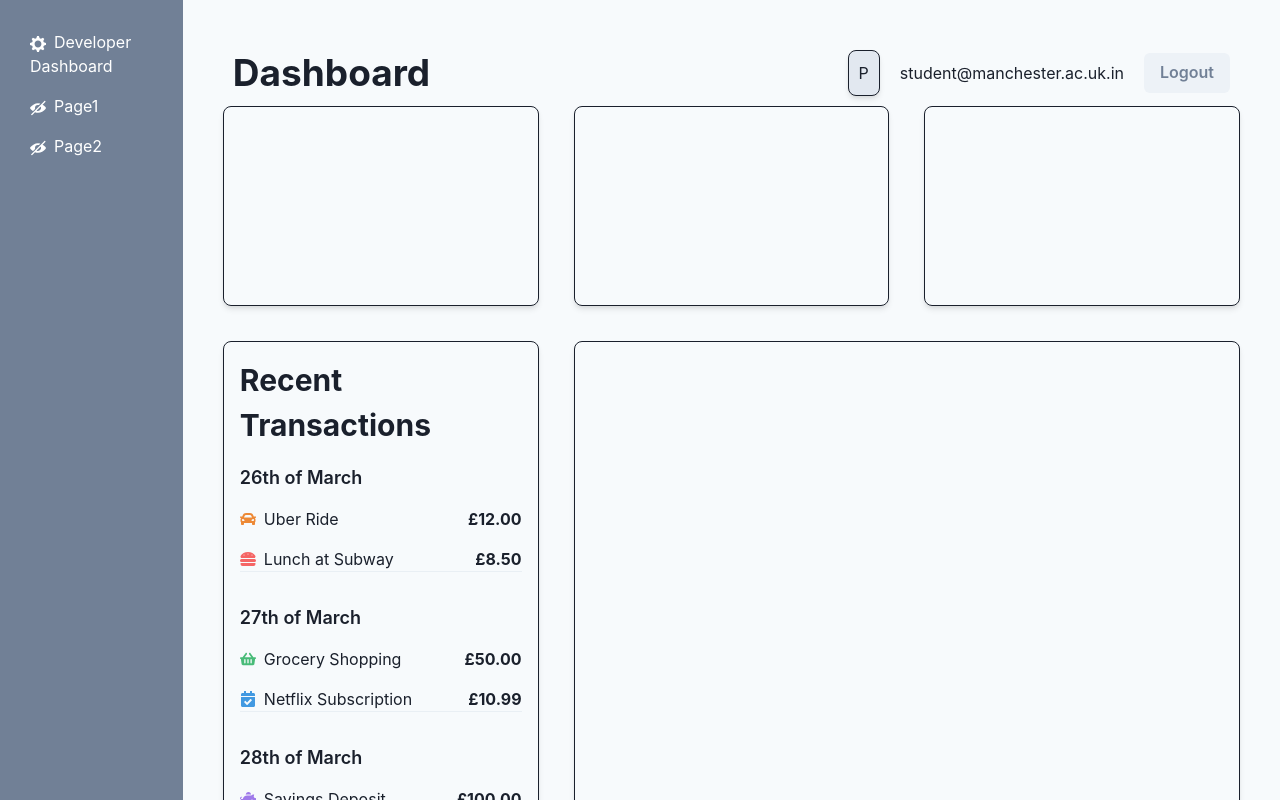
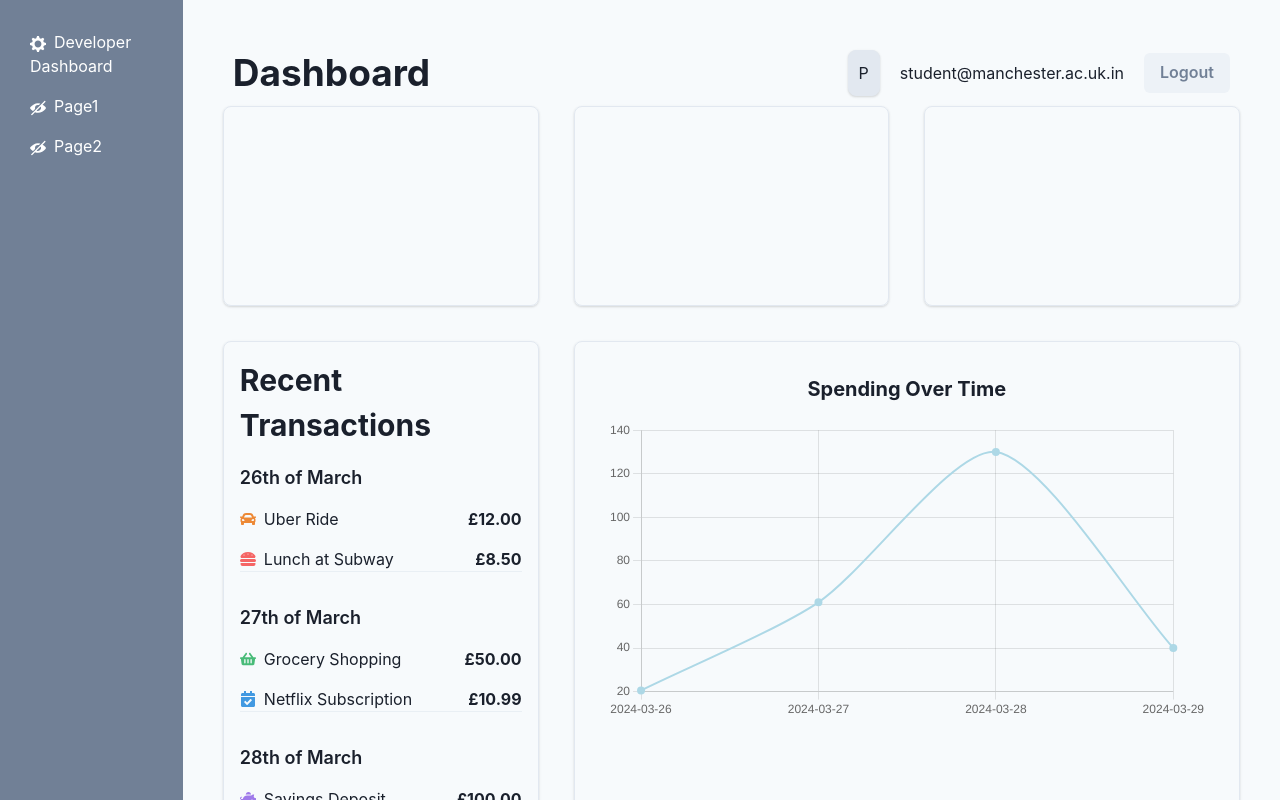
Before and after one commit to manojmanikandan7/PennyWise, a React (Vite) app: page /dashboard in a window 1280 px wide. Shown: the top 800 px of the page. Built offline with nearby package versions, Linux system fonts and the light colour scheme.

Commit message:
I somehow broke everything and fixed all back :>

```diff
--- a/package.json
+++ b/package.json
@@ -17,11 +17,13 @@
     "antd": "^5.15.3",
     "axios": "^1.6.8",
     "bcrypt": "^5.1.1",
+    "chart.js": "^4.4.2",
     "cors": "^2.8.5",
     "date-fns": "^3.6.0",
     "framer-motion": "^11.0.20",
     "mysql2": "^3.9.3",
     "react": "^18.2.0",
+    "react-chartjs-2": "^5.2.0",
     "react-dom": "^18.2.0",
     "react-icons": "^5.0.1",
     "react-infinite-scroll-component": "^6.1.0",
--- /dev/null
+++ b/src/components/LineChart.jsx
@@ -0,0 +1,72 @@
+import React from "react";
+import { Line } from "react-chartjs-2";
+import { Box, Text, useTheme } from "@chakra-ui/react";
+
+function LineChart({ chartData }) {
+  const theme = useTheme(); // Using Chakra UI theme for styling
+
+  const options = {
+    plugins: {
+      legend: {
+        display: false, // Keeps the legend hidden
+      },
+    },
+    scales: {
+      xAxes: [
+        {
+          // Ensure you're using 'xAxes' array for Chart.js 2.x
+          type: "category",
+          display: true, // Ensure the axis itself is displayed
+          scaleLabel: {
+            display: true,
+            labelString: "Time",
+            color: theme.colors.gray[600], // Use theme color for scale title
+            font: {
+              size: theme.fontSizes.md, // Use theme font size for scale title
+            },
+          },
+          ticks: {
+            color: theme.colors.gray[500], // Use theme color for ticks
+          },
+        },
+      ],
+      yAxes: [
+        {
+          // Ensure you're using 'yAxes' array for Chart.js 2.x
+          display: true, // Ensure the axis itself is displayed
+          scaleLabel: {
+            display: true,
+            labelString: "Spent (£)",
+            color: theme.colors.gray[600], // Match theme
+            font: {
+              size: theme.fontSizes.md, // Match theme
+            },
+          },
+          ticks: {
+            callback: function (value) {
+              return "£" + value;
+            },
+            color: theme.colors.gray[500], // Use theme color for ticks
+          },
+        },
+      ],
+    },
+  };
+
+  return (
+    <Box
+      className="chart-container"
+      p={4} // Padding around the chart
+      bg="grey.400" // Background color
+      borderRadius="lg" // Rounded corners
+    >
+      {/* Optional title centered above the chart */}
+      <Text fontSize="xl" mb={4} textAlign="center" fontWeight="bold">
+        Spending Over Time
+      </Text>
+      <Line data={chartData} options={options} />
+    </Box>
+  );
+}
+
+export default LineChart;
--- a/src/components/navbar.jsx
+++ b/src/components/navbar.jsx
@@ -23,11 +23,10 @@ export default function Navbar() {
         <Box
           bg="gray.200"
           p="10px"
-          border="1px solid"
           borderWidth="1px"
           borderRadius="lg"
           overflow="hidden"
-          boxShadow="md"
+          boxShadow="base"
         >
           P
         </Box>
--- a/src/pages/Dashboard.jsx
+++ b/src/pages/Dashboard.jsx
@@ -16,6 +16,7 @@ import {
   FaShoppingBasket,
   FaCalendarCheck,
   FaPiggyBank,
+  FaMoneyBillWave,
 } from "react-icons/fa";
 import { format, parseISO } from "date-fns"; // Import the necessary functions from date-fns
 
@@ -23,6 +24,18 @@ import { format, parseISO } from "date-fns"; // Import the necessary functions f
 import Navbar from "/src/components/navbar";
 import Sidebar from "/src/components/sidebar";
 import { NavLink } from "react-router-dom";
+
+// Importing Chart.js for creating charts and the necessary extensions
+import Chart from "chart.js/auto";
+import { CategoryScale } from "chart.js";
+import LineChart from "/src/components/LineChart";
+
+// Importing hooks from React for managing state and side effects
+import { useEffect, useState } from "react";
+import axios from "axios"; // Importing axios for making HTTP requests
+
+// Placeholder for spending data, to be fetched
+let spendingData = [];
 
 //For custom themes
 //TODO: Add the theme colours
@@ -45,6 +58,7 @@ const categoryDetails = {
   "Groceries And Laundry": { icon: FaShoppingBasket, color: "green.400" },
   Subscriptions: { icon: FaCalendarCheck, color: "blue.400" },
   "Savings/Emergencies": { icon: FaPiggyBank, color: "purple.400" },
+  Other: { icon: FaMoneyBillWave, color: "black.400" },
 };
 
 // Updated transactions with categories
@@ -84,7 +98,21 @@ const transactions = [
     date: "2024-03-28",
     category: "Savings/Emergencies",
   },
-  // ... more transactions
+  {
+    id: 6,
+    title: "Dinner at a Restaurant",
+    amount: "£30.00",
+    date: "2024-03-28",
+    category: "Food",
+  },
+  {
+    id: 7,
+    title: "Gift For Friend",
+    amount: "£40.00",
+    date: "2024-03-29",
+    category: "Other",
+  },
+  // Add more transactions here
 ];
 
 // Helper function to format date
@@ -102,7 +130,104 @@ const transactionsByDate = transactions.reduce((acc, transaction) => {
   return acc;
 }, {});
 
+// Registering the CategoryScale to be used with Chart.js
+Chart.register(CategoryScale);
+
 export default function Dashboard() {
+  // State for managing the chart data DB Connection
+  /*
+  const [chartData, setChartData] = useState({
+    labels: spendingData.map((data) => data.x),
+    datasets: [
+      {
+        label: "Spent (£)",
+        data: spendingData.map((data) => data.y),
+        borderColor: "lightblue",
+        tension: 0.25,
+        borderWidth: 2,
+        pointBackgroundColor: "lightblue",
+      },
+    ],
+  });
+  */
+
+  // Using useEffect to fetch spending data when the component mounts DB Connection
+  /*
+  useEffect(() => {
+    formatSpendingData();
+  }, []);
+  */
+
+  // Function to fetch and format spending data from an API DB Connection
+  /*
+  const formatSpendingData = async () => {
+    try {
+      const fetchData = await axios.get("http://localhost:3000/dashboard");
+      spendingData = fetchData.data;
+      setChartData({
+        labels: spendingData.map((data) => data.x),
+        datasets: [
+          {
+            label: "Spent (£)",
+            data: spendingData.map((data) => data.y),
+            borderColor: "lightblue",
+            tension: 0.25,
+            borderWidth: 2,
+            pointBackgroundColor: "lightblue",
+          },
+        ],
+      });
+    } catch (error) {
+      console.error("Error getting spending data", error);
+    }
+  };
+  */
+
+  // Chart data stuff
+  const [chartData, setChartData] = useState({
+    labels: [],
+    datasets: [
+      {
+        label: "Spent (£)",
+        data: [],
+        borderColor: "lightblue",
+        tension: 0.25,
+        borderWidth: 2,
+        pointBackgroundColor: "lightblue",
+      },
+    ],
+  });
+
+  useEffect(() => {
+    const spendingByDate = transactions.reduce((acc, transaction) => {
+      const date = transaction.date;
+      const amount = parseFloat(transaction.amount.replace("£", ""));
+      if (acc[date]) {
+        acc[date] += amount;
+      } else {
+        acc[date] = amount;
+      }
+      return acc;
+    }, {});
+
+    const labels = Object.keys(spendingByDate).sort();
+    const data = labels.map((label) => spendingByDate[label]);
+
+    setChartData({
+      labels: labels,
+      datasets: [
+        {
+          label: "Spent (£)",
+          data: data,
+          borderColor: "lightblue",
+          tension: 0.25,
+          borderWidth: 2,
+          pointBackgroundColor: "lightblue",
+        },
+      ],
+    });
+  }, []);
+
   return (
     <ChakraProvider theme={theme}>
       <Grid templateColumns="repeat(7, 1fr)" bg="gray.50">
@@ -125,48 +250,44 @@ export default function Dashboard() {
             <GridItem colSpan="1">
               <Box
                 h="200px"
-                border="1px solid"
                 borderWidth="1px"
                 borderRadius="lg"
                 overflow="hidden"
                 p={4}
-                boxShadow="md"
+                boxShadow="base"
               ></Box>
             </GridItem>
             {/* this is the pie chart */}
             <GridItem colSpan="1">
               <Box
                 h="200px"
-                border="1px solid"
                 borderWidth="1px"
                 borderRadius="lg"
                 overflow="hidden"
                 p={4}
-                boxShadow="md"
+                boxShadow="base"
               ></Box>
             </GridItem>
             {/* this is the income details */}
             <GridItem colSpan="1">
               <Box
                 h="200px"
-                border="1px solid"
                 borderWidth="1px"
                 borderRadius="lg"
                 overflow="hidden"
                 p={4}
-                boxShadow="md"
+                boxShadow="base"
               ></Box>
             </GridItem>
             {/* this is the transaction history of your most recent spending */}
             <GridItem colSpan="1" rowSpan="2">
               <Box
                 h="600px"
-                border="1px solid"
                 borderWidth="1px"
                 borderRadius="lg"
                 overflow="hidden"
                 p={4}
-                boxShadow="md"
+                boxShadow="base"
               >
                 <Text fontSize="3xl" mb={4} as="b">
                   Recent Transactions
@@ -199,17 +320,20 @@ export default function Dashboard() {
                 )}
               </Box>
             </GridItem>
-            {/* this is the line chart or bar chart */}
+            {/* Line chart or bar chart section */}
             <GridItem colSpan="2" rowSpan="2">
               <Box
                 h="600px"
-                border="1px solid"
                 borderWidth="1px"
                 borderRadius="lg"
                 overflow="hidden"
                 p={4}
-                boxShadow="md"
-              ></Box>
+                boxShadow="base"
+              >
+                <div className="App">
+                  <LineChart chartData={chartData} />
+                </div>
+              </Box>
             </GridItem>
           </SimpleGrid>
         </GridItem>
```
Also changed, not shown: 1 other file (tests, documents, lock files or other folders).
